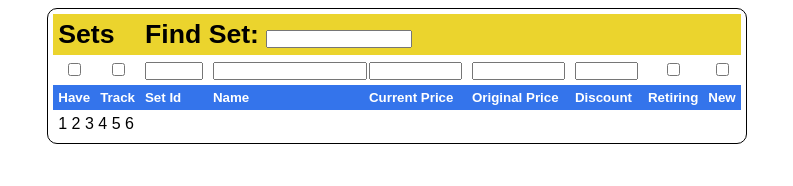
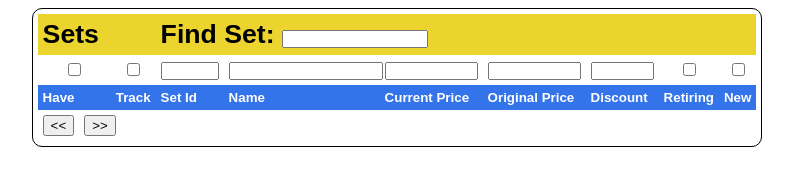
Before and after one commit to bentoast/lego, a plain HTML site: page index.html in a window 1280 px wide. Shown: the whole page, without its empty margins (243-1036 px from the left). Drawn offline with Linux system fonts and the light colour scheme; no server answers.

Commit message:
Trying to create page buttons

```diff
--- a/index.html
+++ b/index.html
@@ -40,7 +40,12 @@ function init() {
     <td onclick="sortby('retiring');">Retiring</td>
     <td onclick="sortby('new');">New</td>
   </tr>
-  <tr id="navigationrow"><td colspan="9">1 2 3 4 5 6</td></tr>
+  <tr id="navigationrow">
+    <td colspan="9" class="navigation-cell">
+      <button id="backButton" onclick="">&lt;&lt;</button>
+      <button id="forwardButton" onclick="">&gt;&gt;</button>
+    </td>
+  </tr>
 </table>
 </body>
 </html>
--- a/scripts/main.js
+++ b/scripts/main.js
@@ -36,8 +36,6 @@ function CreateTable(url, table) {
 }
 
 function filterTable() {
-  var telem = document.getElementById('settable');
-
   for (var i in sets)
   {
     sets[i].Element.remove();
--- a/styles/main.css
+++ b/styles/main.css
@@ -42,3 +42,9 @@ body {
   .pricecell {
     text-align: right;
   }
+
+  .navigation-cell {
+    display: flex;
+    justify-content: space-between;
+    width: 100%;
+  }
```
